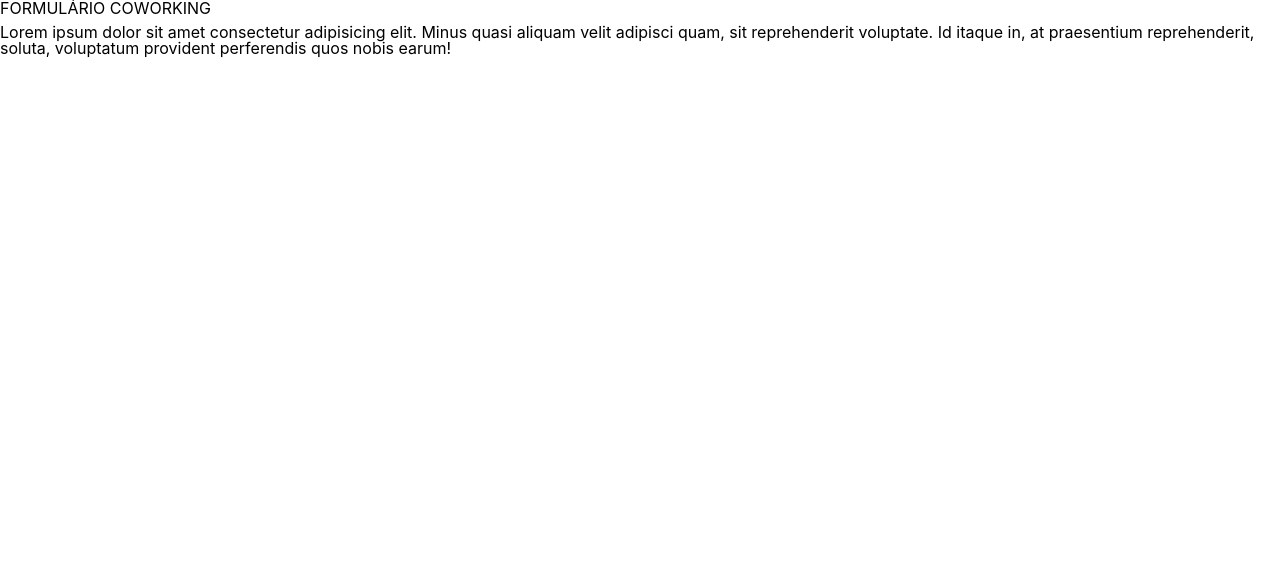
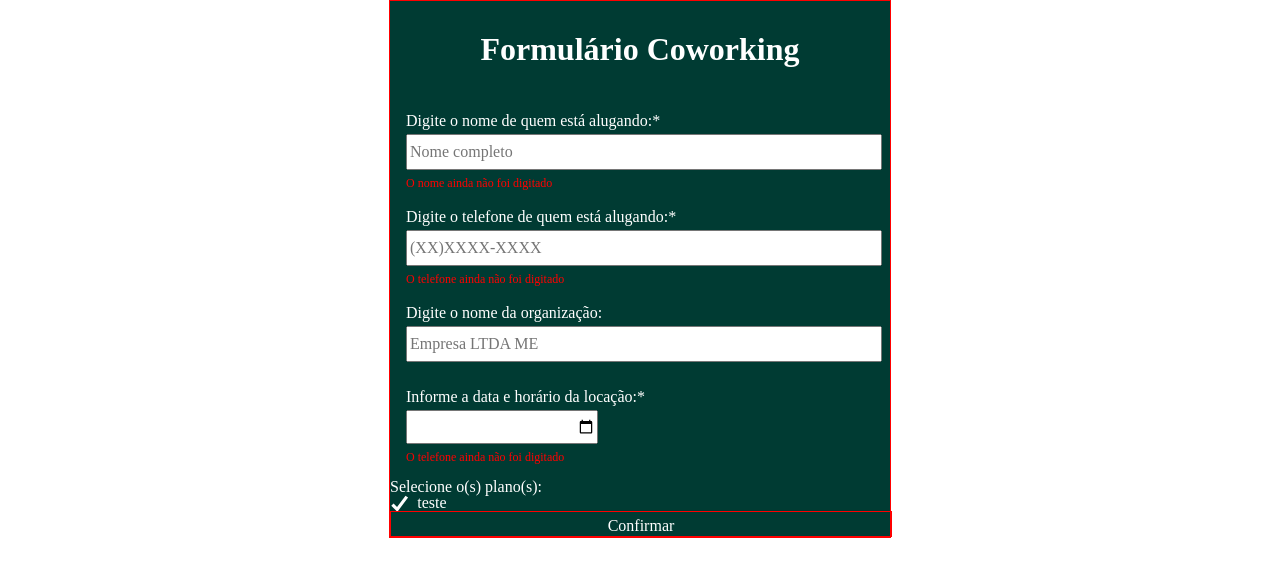
Before and after one commit to caetanojpo/crud-formulario-front, a React (Create React App) app: page / in a window 1280 px wide. Shown: the top 576 px of the page. Built offline with nearby package versions, Linux system fonts and the light colour scheme.

Commit message:
Atualizações nos Formulários

```diff
--- a/package.json
+++ b/package.json
@@ -9,6 +9,7 @@
     "@testing-library/jest-dom": "^5.16.5",
     "@testing-library/react": "^13.4.0",
     "@testing-library/user-event": "^13.5.0",
+    "formik": "^2.2.9",
     "framer-motion": "^9.0.1",
     "react": "^18.2.0",
     "react-dom": "^18.2.0",
@@ -39,5 +40,8 @@
       "last 1 firefox version",
       "last 1 safari version"
     ]
+  },
+  "devDependencies": {
+    "@iconify/react": "^4.1.0"
   }
 }
--- a/src/App.js
+++ b/src/App.js
@@ -1,5 +1,5 @@
 import Coworking from './pages/Coworking';
-import Home from './pages/Coworking';
+
 function App() {
   return (
     <div className="App">
--- /dev/null
+++ b/src/components/checkbox/index.jsx
@@ -0,0 +1,17 @@
+import { Checkbox, CheckboxGroup, HStack } from "@chakra-ui/react";
+
+function CheckOptions(props) {
+    return (
+        <>
+            <CheckboxGroup defaultValue={props.default}>
+                <HStack spacing='24px'>
+                    <Checkbox value={props.value}>{props.text}</Checkbox>
+                </HStack>
+            </CheckboxGroup>
+
+
+        </>
+    )
+}
+
+export default CheckOptions;
--- a/src/components/formCoworking/index.jsx
+++ /dev/null
@@ -1,21 +0,0 @@
-import { Box, Flex, Heading, Stack, Text } from "@chakra-ui/react";
-import Button from "../button";
-
-
-function FormCoworking() {
-
-    return (
-        <>
-        <Flex>
-            <Box>
-                <Stack>
-                    <Heading>FORMULÁRIO COWORKING</Heading>
-                    <Text> Lorem ipsum dolor sit amet consectetur adipisicing elit. Minus quasi aliquam velit adipisci quam, sit reprehenderit voluptate. Id itaque in, at praesentium reprehenderit, soluta, voluptatum provident perferendis quos nobis earum!</Text>
-                </Stack>
-            </Box>
-        </Flex>
-        </>
-    )
-}
-
-export default FormCoworking;
--- /dev/null
+++ b/src/components/forms/formCoworking/index.jsx
@@ -0,0 +1,53 @@
+import CheckOptions from "../../checkbox";
+import Form from "../../formulario";
+import Inputs from "../../inputs";
+
+function FormCoworking() {
+
+    return (
+        <Form
+            titulo="Formulário Coworking"
+            input={<>
+                <Inputs
+                    label="Digite o nome de quem está alugando:"
+                    tipo="text"
+                    placeholder="Nome completo"
+                    errorMessage="O nome ainda não foi digitado"
+                    largura='100%'
+                    requerido
+                />
+                <Inputs
+                    label="Digite o telefone de quem está alugando:"
+                    tipo="tel"
+                    largura='100%'
+                    placeholder="(XX)XXXX-XXXX"
+                    errorMessage="O telefone ainda não foi digitado"
+                    requerido
+                />
+                <Inputs
+                    label="Digite o nome da organização:"
+                    tipo="text"
+                    largura='100%'
+                    placeholder="Empresa LTDA ME"
+                />
+                <Inputs
+                    label="Informe a data e horário da locação:"
+                    largura='40%'
+                    tipo="datetime-local"
+                    errorMessage="O telefone ainda não foi digitado"
+                    requerido
+                />
+            </>}
+            checkbox={
+                <>
+                <CheckOptions
+                default="teste"
+                value="teste"
+                text="teste"/>
+                </>
+            }
+        />
+    )
+}
+
+export default FormCoworking;
--- /dev/null
+++ b/src/components/formulario/index.jsx
@@ -0,0 +1,44 @@
+import { Box, Button, Checkbox, CheckboxGroup, Flex, FormControl, FormErrorMessage, FormHelperText, FormLabel, Heading, HStack, Input, InputGroup, InputLeftElement, Stack, Text } from "@chakra-ui/react";
+import { Icon } from "@iconify/react";
+import CheckOptions from "../checkbox";
+import Inputs from "../inputs";
+
+
+
+function Form(props) {
+
+
+    return (
+        <>
+            <Flex width="full" align="center" justifyContent="center" >
+                <Flex fontFamily='gotham' flexDir='column' border='1px solid red' w='500px' h='100%' bg='#003b33' justifyContent='space-around' color='white'>
+                    <Box textAlign="center" padding='32px'>
+                        <Heading fontSize='32px' fontFamily='gotham' fontWeight='600'>{props.titulo}</Heading>
+                    </Box>
+                    <Box h='100%' textAlign="left">
+                        <form type='submit' style={{ height: "100%", }}>
+                            <Flex flexDir='column' justifyContent='space-around'
+                                padding='16px'
+                                h='fit-content'
+                                gap='20px'>
+
+                                {props.input}
+                            </Flex>
+                            <FormControl as='fieldset' >
+                                <FormLabel as='legend'>Selecione o(s) plano(s): </FormLabel>
+                               {props.checkbox}
+                            </FormControl>
+                            <Flex w='100%' justifyContent='center' border='1px solid red'>
+                                <Button type="submit" variantColor="teal" variant="outline" width="full" mt={4}>
+                                    Confirmar
+                                </Button>
+                            </Flex>
+                        </form>
+                    </Box>
+                </Flex>
+            </Flex>
+        </>
+    )
+}
+
+export default Form;
--- /dev/null
+++ b/src/components/inputs/index.jsx
@@ -0,0 +1,26 @@
+import { FormControl, FormErrorMessage, FormHelperText, FormLabel, Input } from "@chakra-ui/react";
+import { useState } from 'react';
+
+
+function Inputs(props) {
+    const [input, setInput] = useState('')
+
+    const handleInputChange = (e) => setInput(e.target.value)
+
+    const isError = input === ''
+    return (
+        <>
+            <FormControl display='flex' flexDir='column' isRequired={props.requerido ? true : false} isInvalid={isError} gap='5px'>
+                <FormLabel>{props.label}</FormLabel>
+                <Input h='30px' w={props.largura} type={props.tipo} placeholder={props.placeholder} value={input} onChange={handleInputChange} />
+                {!isError ? (
+                  ''
+                ) : (
+                    <FormErrorMessage mt='2px' fontSize='12px' color='red'>{props.errorMessage}</FormErrorMessage>
+                )}
+            </FormControl>
+        </>
+    )
+}
+
+export default Inputs;
--- a/src/pages/Coworking.jsx
+++ b/src/pages/Coworking.jsx
@@ -1,4 +1,6 @@
-import FormCoworking from "../components/formCoworking";
+import FormCoworking from "../components/forms/formCoworking";
+
+
 
 function Coworking() {
     return(
```
Also changed, not shown: 1 other file (tests, documents, lock files or other folders).
